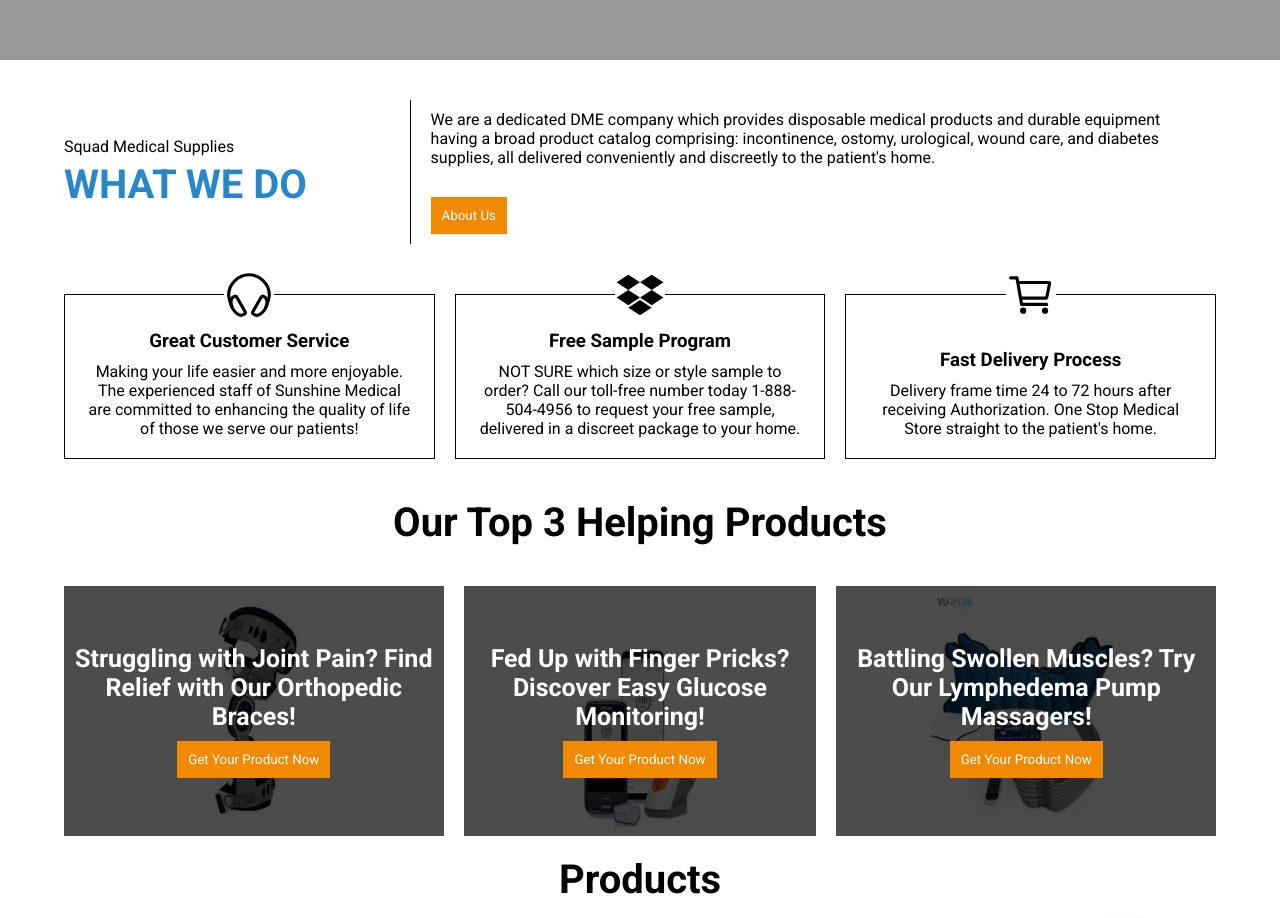
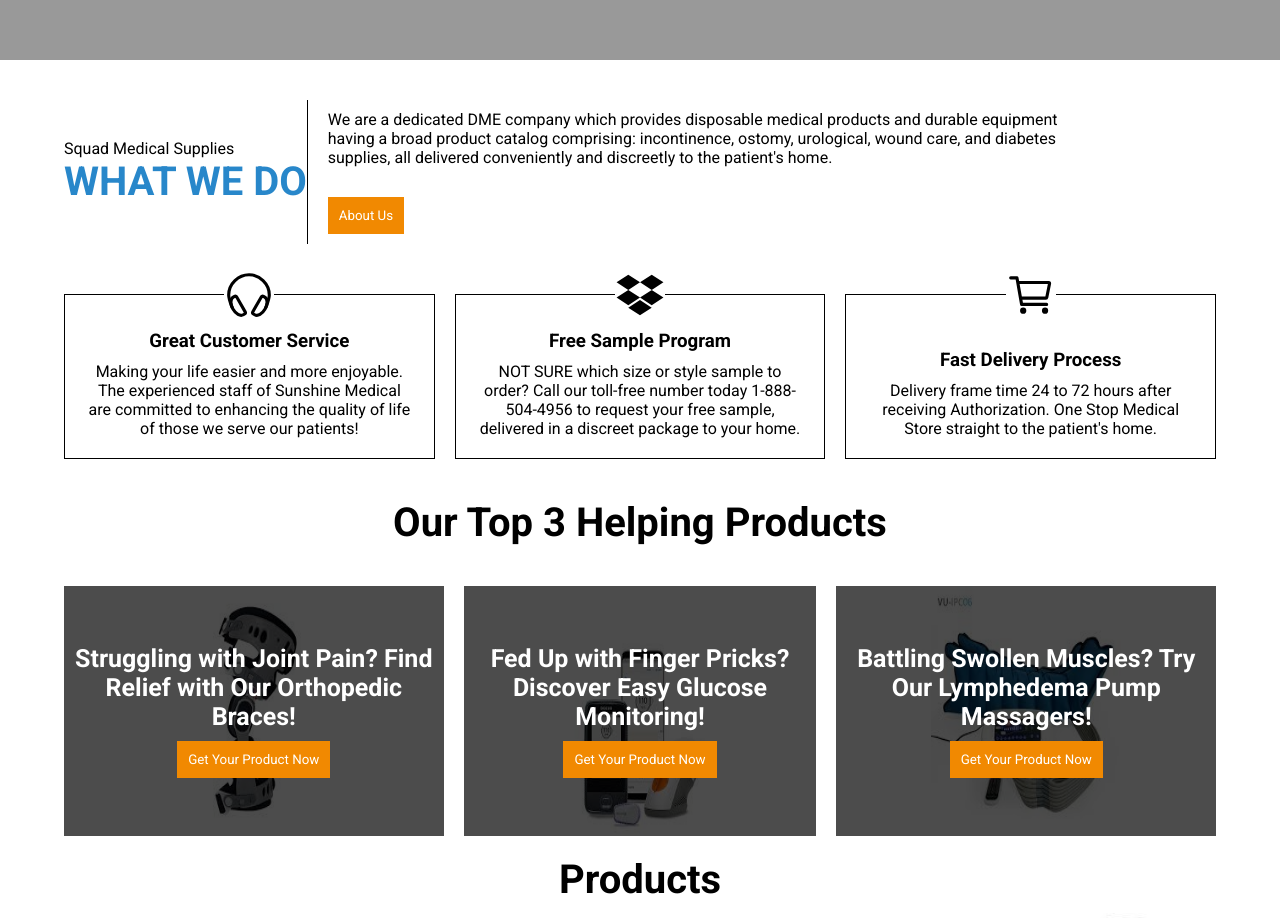
Before and after one commit to MKashanButt/squad-medical-supplies, a Next.js app: page / in a window 1280 px wide. Shown: the part 1040-1958 px from the top of the page. Built offline with nearby package versions, Linux system fonts and the light colour scheme.

Commit message:
removed styling from what we do head

```diff
--- a/src/app/page.tsx
+++ b/src/app/page.tsx
@@ -109,7 +109,7 @@ export default function Home() {
       </section>
       <section className={styles.whatWeDo}>
         <div className={styles.head}>
-          <div style={{ display: "flex", flexDirection: "column", gap: "5px", width: "30%" }}>
+          <div className={styles.headings}>
             <span>Squad Medical Supplies</span>
             <h2>What We Do</h2>
           </div>
```
